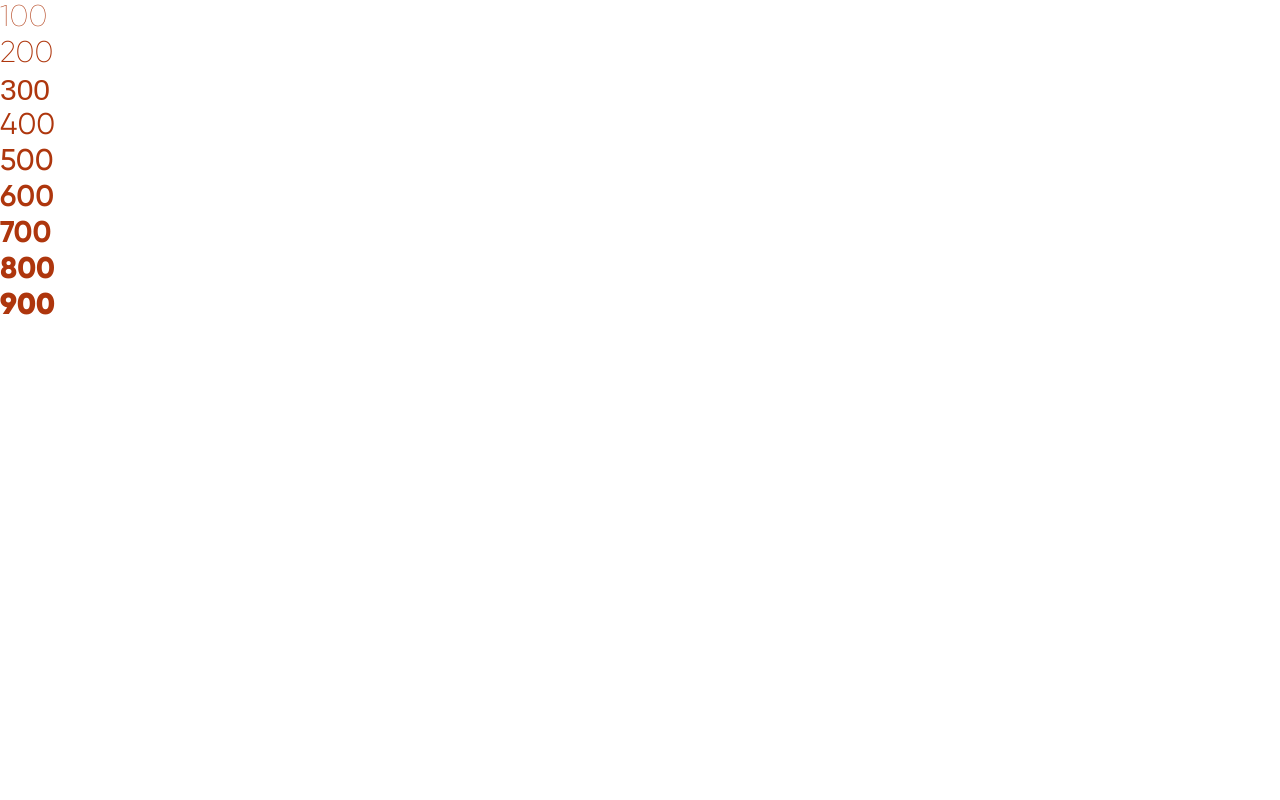
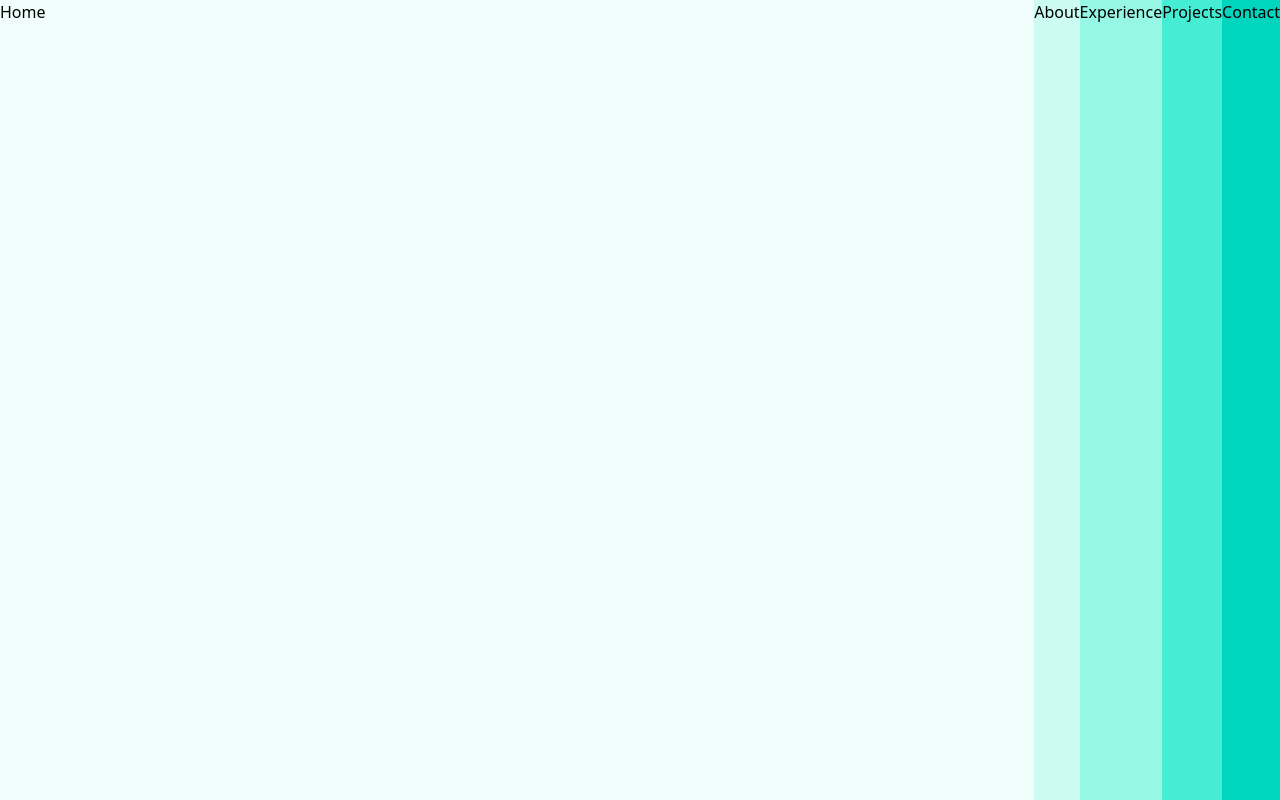
Before and after one commit to anne-mfl/portfolio-v3, a React (Vite) app: page / in a window 1280 px wide. Built offline with nearby package versions, Linux system fonts and the light colour scheme; a web font is replaced by a local one.

Commit message:
pages and layout created

```diff
--- a/src/App.jsx
+++ b/src/App.jsx
@@ -3,14 +3,17 @@ import { BrowserRouter, Routes, Route, Link } from 'react-router-dom';
 import './App.css'
 import Home from 'pages/Home'
 import About from 'pages/About'
+import Layout from 'src/layout/Layout';
+import Projects from 'pages/Projects'
 
 function App() {
 
   return (
     <BrowserRouter>
       <Routes>
-        <Route path="/" element={<Home />} />
+        <Route path="/" element={<Layout />} />
         <Route path="/about" element={<About />} />
+        <Route path="/projects" element={<Projects />} />
       </Routes>
     </BrowserRouter>
   )
--- /dev/null
+++ b/src/layout/Layout.jsx
@@ -0,0 +1,23 @@
+import React, {useState} from 'react'
+import Home from 'pages/Home'
+import About from 'pages/About'
+import Experience from 'pages/Experience'
+import Projects from 'pages/Projects'
+import Contact from 'pages/Contact'
+
+const Layout = () => {
+
+  const [activePage, setActivePage] = useState('Home')
+
+  return (
+    <div className='flex'>
+      <Home activePage={activePage} setActivePage={setActivePage}/>
+      <About activePage={activePage} setActivePage={setActivePage}/>
+      <Experience activePage={activePage} setActivePage={setActivePage}/>
+      <Projects activePage={activePage} setActivePage={setActivePage}/>
+      <Contact activePage={activePage} setActivePage={setActivePage}/>
+    </div>
+  )
+}
+
+export default Layout
--- a/src/pages/About.jsx
+++ b/src/pages/About.jsx
@@ -1,8 +1,13 @@
 import React from 'react'
 
-const About = () => {
+const About = ({activePage, setActivePage}) => {
   return (
-    <div>About</div>
+    <div
+    className={`bg-teal-100 h-screen ${activePage === 'About' ? 'flex-1' : ''}`}
+    onClick={() => setActivePage('About')}
+    >
+      About
+      </div>
   )
 }
 
--- /dev/null
+++ b/src/pages/Contact.jsx
@@ -0,0 +1,14 @@
+import React from 'react'
+
+const Contact = ({ activePage, setActivePage }) => {
+  return (
+    <div
+      className={`bg-teal-400 h-screen ${activePage === 'Contact' ? 'flex-1' : ''}`}
+      onClick={() => setActivePage('Contact')}
+    >
+      Contact
+    </div>
+  )
+}
+
+export default Contact
--- /dev/null
+++ b/src/pages/Experience.jsx
@@ -0,0 +1,14 @@
+import React from 'react'
+
+const Experience = ({ activePage, setActivePage }) => {
+  return (
+    <div
+      className={`bg-teal-200 h-screen ${activePage === 'Experience' ? 'flex-1' : ''}`}
+      onClick={() => setActivePage('Experience')}
+    >
+      Experience
+    </div>
+  )
+}
+
+export default Experience
--- a/src/pages/Home.jsx
+++ b/src/pages/Home.jsx
@@ -1,18 +1,13 @@
 import React from 'react'
 
-const Home = () => {
+const Home = ({ activePage, setActivePage }) => {
   return (
-    <>
-    <div className='text-3xl text-scarlet font-gilroy font-thin'>100</div>
-    <div className='text-3xl text-scarlet font-gilroy font-extralight'>200</div>
-    <div className='text-3xl text-scarlet font-gilroy font-light'>300</div>
-    <div className='text-3xl text-scarlet font-gilroy font-normal'>400</div>
-    <div className='text-3xl text-scarlet font-gilroy font-medium'>500</div>
-    <div className='text-3xl text-scarlet font-gilroy font-semibold'>600</div>
-    <div className='text-3xl text-scarlet font-gilroy font-bold'>700</div>
-    <div className='text-3xl text-scarlet font-gilroy font-extrabold'>800</div>
-    <div className='text-3xl text-scarlet font-gilroy font-black'>900</div>
-    </>
+    <div
+      className={`bg-teal-50 h-screen ${activePage === 'Home' ? 'flex-1' : ''}`}
+      onClick={() => setActivePage('Home')}
+    >
+      Home
+    </div>
   )
 }
 
--- /dev/null
+++ b/src/pages/Projects.jsx
@@ -0,0 +1,14 @@
+import React from 'react'
+
+const Projects = ({ activePage, setActivePage }) => {
+  return (
+    <div
+      className={`bg-teal-300 h-screen ${activePage === 'Projects' ? 'flex-1' : ''}`}
+      onClick={() => setActivePage('Projects')}
+    >
+      Projects
+    </div>
+  )
+}
+
+export default Projects
```
